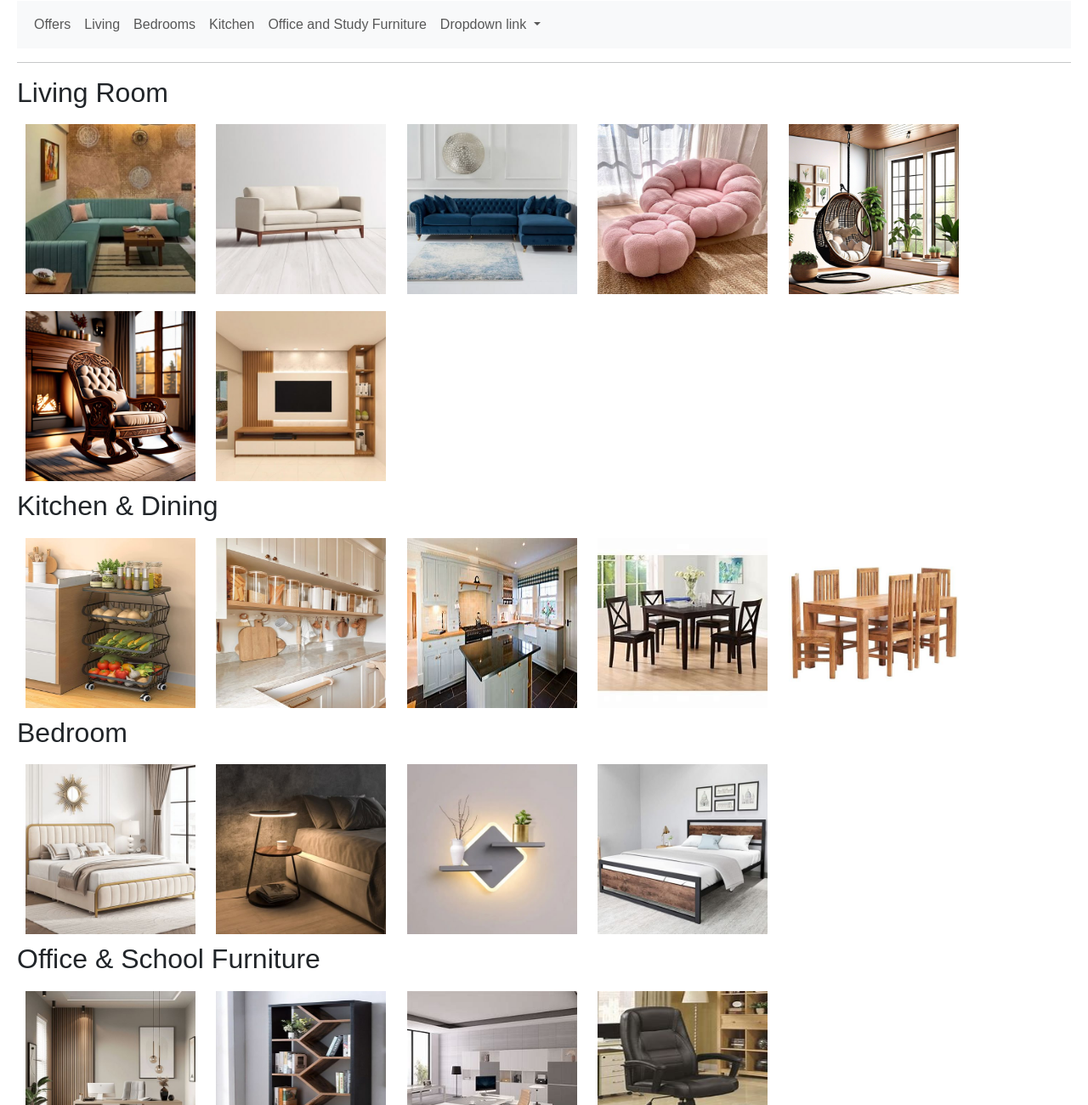
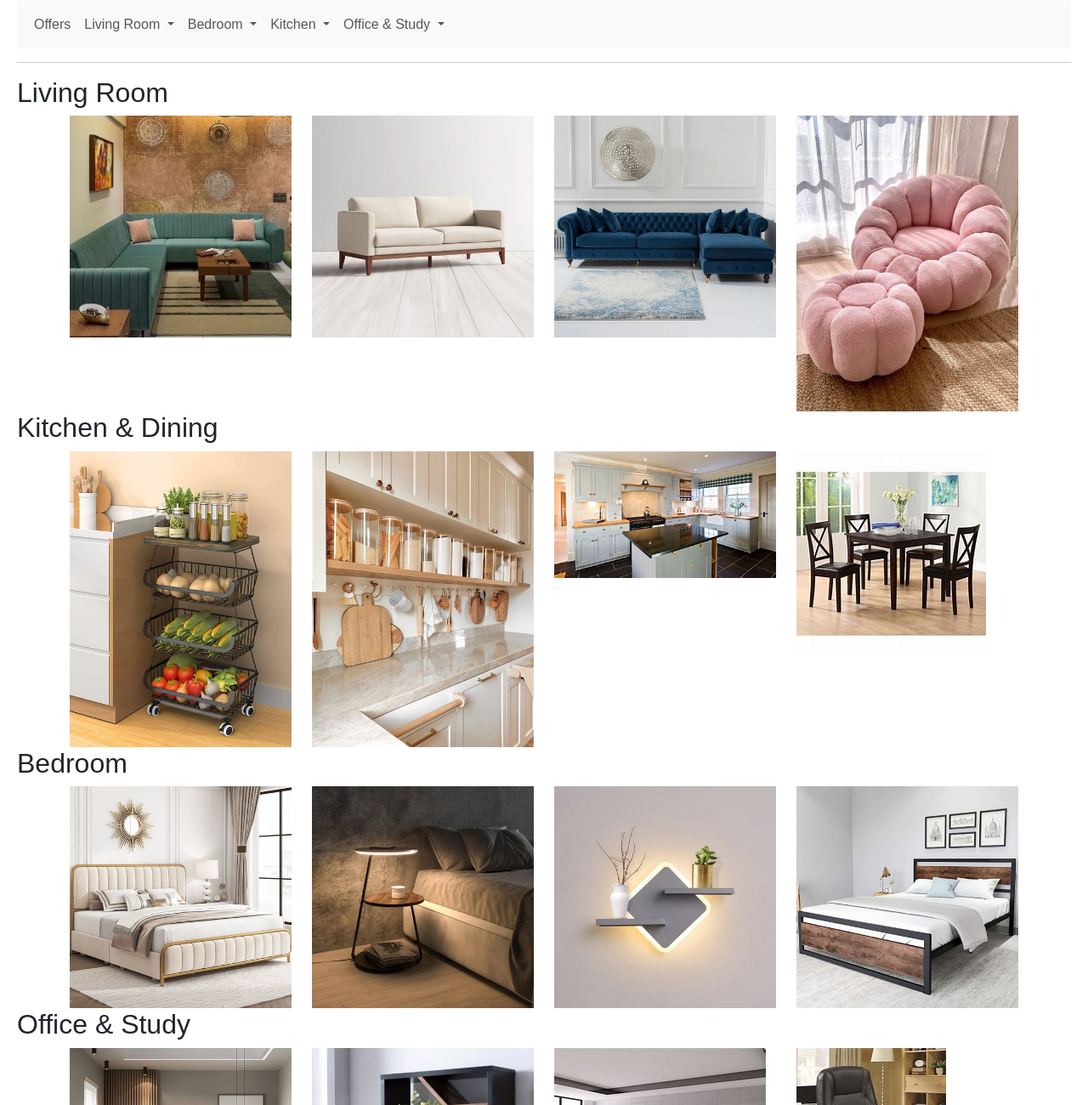
Before and after one commit to susan2006/E-Commerce-Furniture-, a plain HTML site: page index.html in a window 1280 px wide. Shown: the part 100-1400 px from the top of the page at 85% size. Drawn offline with nearby package versions, Linux system fonts and the light colour scheme.

Commit message:
Update index.html

```diff
--- a/index.html
+++ b/index.html
@@ -8,15 +8,17 @@
       rel="stylesheet"
       href="https://cdn.jsdelivr.net/npm/bootstrap@5.3.3/dist/css/bootstrap.min.css"
     />
-    <link
-      rel="stylesheet"
-      href="style.css"
-    />
     <script src="https://cdn.jsdelivr.net/npm/bootstrap@5.3.3/dist/js/bootstrap.bundle.min.js"></script>
     <link rel="icon" type="image/x-icon" href="Fur-icon.png" />
   </head>
 
-  <body>
+  <body
+    style="
+      font-family: Arial, sans-serif;
+      margin: 0;
+      padding: 20px;
+    "
+  >
     <header>
       <h1 style="text-align: center; color: #000000">
         <u>Welcome to Furnify!</u>
@@ -43,17 +45,21 @@
             <li class="nav-item">
               <a class="nav-link" href="offer.html">Offers</a>
             </li>
-            <li class="nav-item">
-              <a class="nav-link" href="living.html">Living</a>
-            </li>
-            <li class="nav-item">
-              <a class="nav-link" href="bedroom.html">Bedrooms</a>
-            </li>
-            <li class="nav-item">
-              <a class="nav-link" href="kitchen.html">Kitchen</a>
-            </li>
-            <li class="nav-item">
-              <a class="nav-link" href="&study.html">Office and Study Furniture</a>
+            <li class="nav-item dropdown">
+              <a
+                class="nav-link dropdown-toggle"
+                href="#"
+                role="button"
+                data-bs-toggle="dropdown"
+                aria-expanded="false"
+              >
+                Living Room
+              </a>
+              <ul class="dropdown-menu">
+                <li><a class="dropdown-item" href="sofas.html">Sofas</a></li>
+                <li><a class="dropdown-item" href="chairs.html">Chairs</a></li>
+                <li><a class="dropdown-item" href="tables.html">Tables</a></li>
+              </ul>
             </li>
             <li class="nav-item dropdown">
               <a
@@ -63,14 +69,44 @@
                 data-bs-toggle="dropdown"
                 aria-expanded="false"
               >
-                Dropdown link
+                Bedroom
               </a>
               <ul class="dropdown-menu">
-                <li><a class="dropdown-item" href="#"></a></li>
-                <li><a class="dropdown-item" href="#">Another action</a></li>
-                <li>
-                  <a class="dropdown-item" href="#">Something else here</a>
-                </li>
+                <li><a class="dropdown-item" href="beds.html">Beds</a></li>
+                <li><a class="dropdown-item" href="wardrobes.html">Wardrobes</a></li>
+                <li><a class="dropdown-item" href="nightstands.html">Nightstands</a></li>
+              </ul>
+            </li>
+            <li class="nav-item dropdown">
+              <a
+                class="nav-link dropdown-toggle"
+                href="#"
+                role="button"
+                data-bs-toggle="dropdown"
+                aria-expanded="false"
+              >
+                Kitchen
+              </a>
+              <ul class="dropdown-menu">
+                <li><a class="dropdown-item" href="cabinets.html">Cabinets</a></li>
+                <li><a class="dropdown-item" href="dining.html">Dining Tables</a></li>
+                <li><a class="dropdown-item" href="stools.html">Bar Stools</a></li>
+              </ul>
+            </li>
+            <li class="nav-item dropdown">
+              <a
+                class="nav-link dropdown-toggle"
+                href="#"
+                role="button"
+                data-bs-toggle="dropdown"
+                aria-expanded="false"
+              >
+                Office & Study
+              </a>
+              <ul class="dropdown-menu">
+                <li><a class="dropdown-item" href="desks.html">Desks</a></li>
+                <li><a class="dropdown-item" href="chairs.html">Office Chairs</a></li>
+                <li><a class="dropdown-item" href="shelves.html">Bookshelves</a></li>
               </ul>
             </li>
           </ul>
@@ -82,128 +118,57 @@
 
     <section id="living">
       <h2>Living Room</h2>
-      <img
-        src="Images/sofa1.jpg"
-        alt="Stylish Sofa"
-
-      />
-      <img
-        src="Images/sofa2.jpg"
-        alt="Comfortable Sofa"
-
-      />
-      <img
-        src="Images/sofa3.jpg"
-        alt="Modern Sofa"
-
-      />
-      <img
-        src="Images/sofa4.jpg"
-        alt="Luxury Sofa"
-
-      />
-      <img
-        src="Images/living1.jpg"
-        alt="Cozy Living Room"
-
-      />
-      <img
-        src="Images/living2.jpg"
-        alt="Spacious Living Room"
-
-      />
-      <img
-        src="Images/living3.jpg"
-        alt="Modern Living Room"
-
-      />
+      <div class="container">
+        <div class="row">
+          <div class="col-md-3"><img src="Images/sofa1.jpg" class="img-fluid" alt="Stylish Sofa" /></div>
+          <div class="col-md-3"><img src="Images/sofa2.jpg" class="img-fluid" alt="Comfortable Sofa" /></div>
+          <div class="col-md-3"><img src="Images/sofa3.jpg" class="img-fluid" alt="Modern Sofa" /></div>
+          <div class="col-md-3"><img src="Images/sofa4.jpg" class="img-fluid" alt="Luxury Sofa" /></div>
+        </div>
+      </div>
     </section>
 
     <section id="kitchen">
       <h2>Kitchen & Dining</h2>
-      <img
-        src="Images/kit1.jpg"
-        alt="Modern Kitchen"
-      />
-      <img
-        src="Images/kit2.jpg"
-        alt="Minimalist Kitchen"
-      />
-      <img
-        src="Images/kit3.jpg"
-        alt="Rustic Kitchen"
-
-      />
-      <img
-        src="Images/kit4.jpg"
-        alt="Luxury Kitchen"
-
-      />
-      <img
-        src="Images/living4.jpg"
-        alt="Elegant Living Room"
-
-      />
+      <div class="container">
+        <div class="row">
+          <div class="col-md-3"><img src="Images/kit1.jpg" class="img-fluid" alt="Modern Kitchen" /></div>
+          <div class="col-md-3"><img src="Images/kit2.jpg" class="img-fluid" alt="Minimalist Kitchen" /></div>
+          <div class="col-md-3"><img src="Images/kit3.jpg" class="img-fluid" alt="Rustic Kitchen" /></div>
+          <div class="col-md-3"><img src="Images/kit4.jpg" class="img-fluid" alt="Luxury Kitchen" /></div>
+        </div>
+      </div>
     </section>
 
     <section id="bed">
       <h2>Bedroom</h2>
-      <img
-        src="Images/bed1.jpg"
-        alt="Cozy Bedroom"
-
-      />
-      <img
-        src="Images/bed2.jpg"
-        alt="Modern Bedroom"
-      />
-      <img
-        src="Images/bed3.jpg"
-        alt="Minimalist Bedroom"
-      />
-      <img
-        src="Images/bed4.jpg"
-        alt="Luxury Bedroom"
-      />
+      <div class="container">
+        <div class="row">
+          <div class="col-md-3"><img src="Images/bed1.jpg" class="img-fluid" alt="Cozy Bedroom" /></div>
+          <div class="col-md-3"><img src="Images/bed2.jpg" class="img-fluid" alt="Modern Bedroom" /></div>
+          <div class="col-md-3"><img src="Images/bed3.jpg" class="img-fluid" alt="Minimalist Bedroom" /></div>
+          <div class="col-md-3"><img src="Images/bed4.jpg" class="img-fluid" alt="Luxury Bedroom" /></div>
+        </div>
+      </div>
     </section>
 
     <section id="office">
-      <h2>Office & School Furniture</h2>
-      <img
-        src="Images/off1.jpg"
-        alt="Modern Office Desk"
-      />
-      <img
-        src="Images/off2.jpg"
-        alt="Ergonomic Chair"
-      />
-      <img
-        src="Images/off3.jpg"
-        alt="Office Shelf"
-      />
-      <img
-        src="Images/off4.jpg"
-        alt="Workspace Setup"
-      />
+      <h2>Office & Study</h2>
+      <div class="container">
+        <div class="row">
+          <div class="col-md-3"><img src="Images/off1.jpg" class="img-fluid" alt="Modern Office Desk" /></div>
+          <div class="col-md-3"><img src="Images/off2.jpg" class="img-fluid" alt="Ergonomic Chair" /></div>
+          <div class="col-md-3"><img src="Images/off3.jpg" class="img-fluid" alt="Office Shelf" /></div>
+          <div class="col-md-3"><img src="Images/off4.jpg" class="img-fluid" alt="Workspace Setup" /></div>
+        </div>
+      </div>
     </section>
 
     <hr />
 
-    <footer
-      style="
-        text-align: center;
-        margin-top: 30px;
-        padding: 10px;
-        color: #2e6b0e;
-      "
-    >
+    <footer style="text-align: center; margin-top: 30px; padding: 10px; color: #2e6b0e;">
       <p>&copy; 2025 Furnify. All rights reserved.</p>
-      <p>
-        Contact us:
-        <a href="mailto:info@furnify.com" style="color: #2e6b0e"
-          >info@furnify.com</a
-        >
-      </p>
+      <p>Contact us: <a href="mailto:info@furnify.com" style="color: #2e6b0e">info@furnify.com</a></p>
     </footer>
   </body>
 </html>
```
